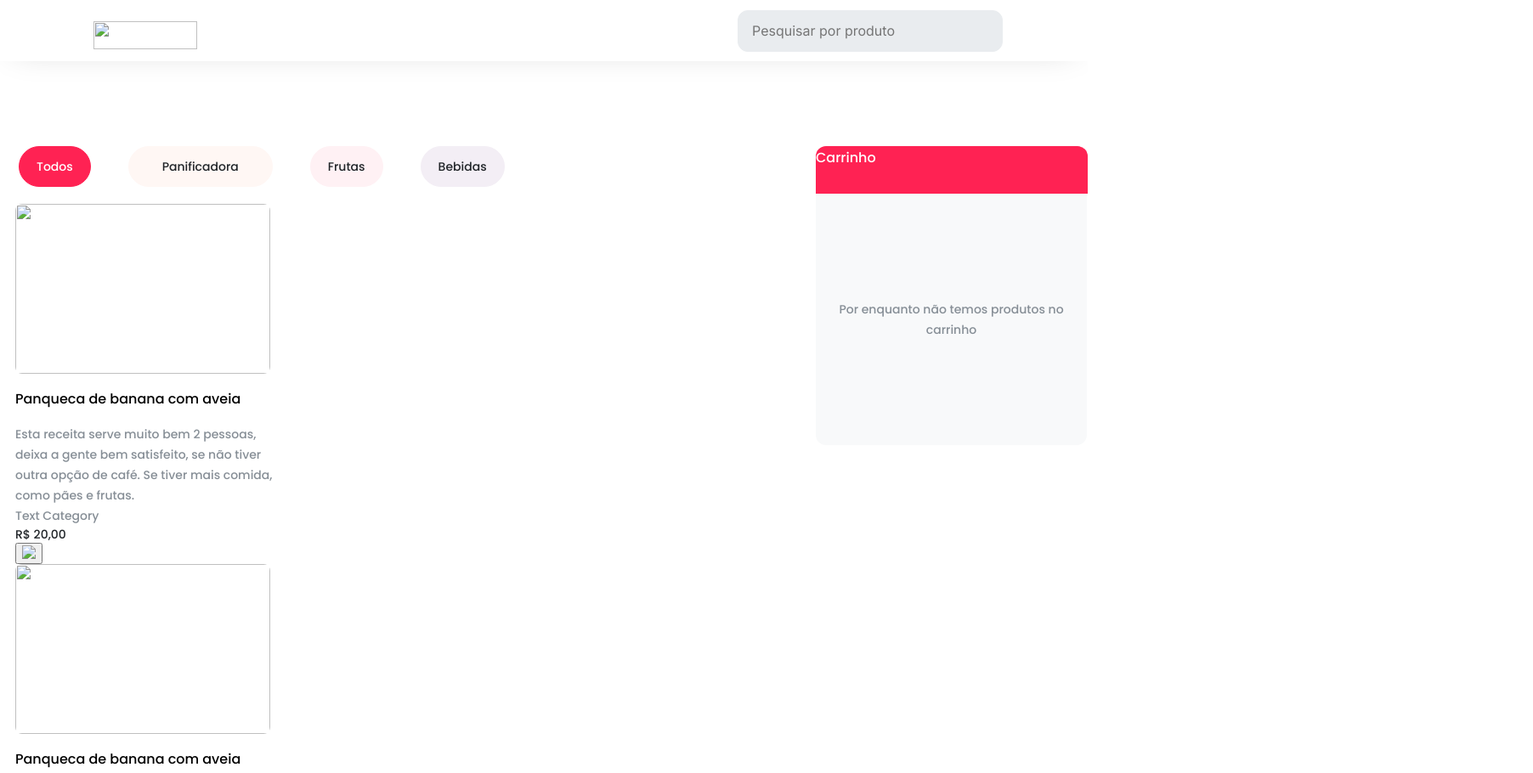
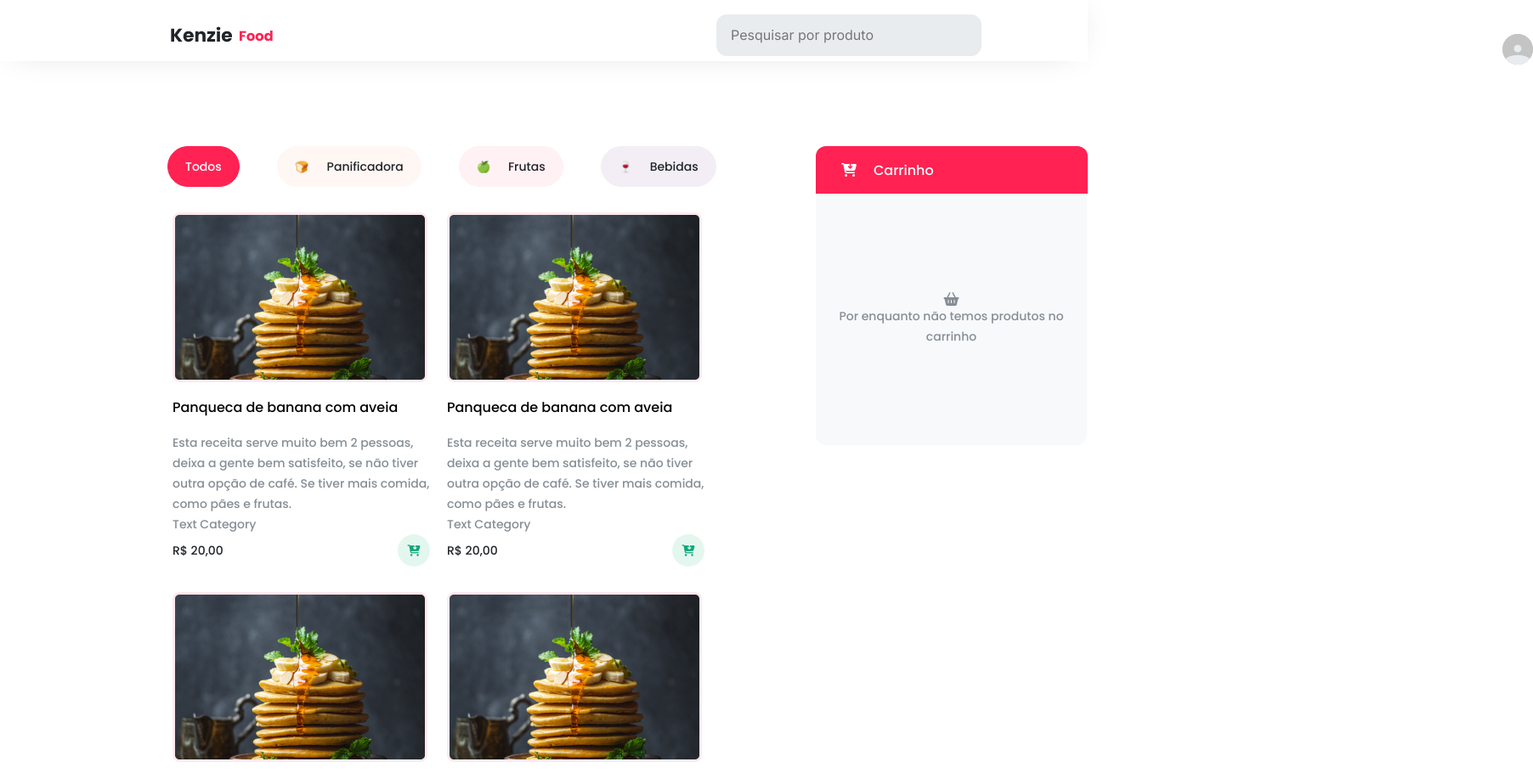
Before and after one commit to Kenzie-Academy-Brasil-Developers/api-kenziefood-m2-viniciusmodena, a plain HTML site: page index.html in a window 1280 px wide. Shown: the top 910 px of the page at 85% size, 1804 px wide, since content can reach past the window. Drawn offline with Linux system fonts and the light colour scheme.

Commit message:
feat: html e css atualizados

```diff
--- a/index.html
+++ b/index.html
@@ -6,13 +6,17 @@
     <meta http-equiv="X-UA-Compatible" content="IE=edge">
     <meta name="viewport" content="width=device-width, initial-scale=1.0">
     <title>Document</title>
+    <script src="https://kit.fontawesome.com/67d942ee47.js" crossorigin="anonymous"></script>
     <link rel="stylesheet" href="./src/styles/reset.css">
     <link rel="stylesheet" href="./src/styles/home.css">
 </head>
 
 <body>
     <nav>
-        <img class="nav-img" src="./imgs/logo.png">
+        <div class="nav-imgs">
+            <img class="nav-img" src="./src/img/logo.png">
+            <img class="nav-icon" src="./src/img/userIcon.png">
+        </div>
         <input class="nav-input" type="text" placeholder="Pesquisar por produto">
     </nav>
 
@@ -23,69 +27,76 @@
                     <h5>Todos</h5>
                 </button>
                 <button class="filters-panificadora">
+                    <p>🍞</p>
                     <h5>Panificadora</h5>
                 </button>
                 <button class="filters-frutas">
+                    <p>🍏</p>
                     <h5>Frutas</h5>
                 </button>
                 <button class="filters-bebidas">
+                    <p>🍷</p>
                     <h5>Bebidas</h5>
                 </button>
             </div>
             <div class="vitrine">
-                <ul class="vitrine-card">
-                    <img class="vitrine-img" src="./imgs/pancake.png">
+                <div class="vitrine-card">
+                    <img class="vitrine-img" src="./src/img/pancake.png">
                     <h3>Panqueca de banana com aveia</h3>
                     <p>Esta receita serve muito bem 2 pessoas, deixa a gente bem satisfeito,
                         se não tiver outra opção de café. Se tiver mais comida, como pães e frutas.</p>
                     <span>Text Category</span>
                     <div class="vitrine-buy">
                         <h5>R$ 20,00</h5>
-                        <button><img src="./imgs/Text.png"></button>
+                        <button><i class="fa-solid fa-cart-arrow-down"></i></button>
                     </div>
-
-                <ul class="vitrine-card">
-                    <img class="vitrine-img" src="./imgs/pancake.png">
+                    </div>
+                <div class="vitrine-card">
+                    <img class="vitrine-img" src="./src/img/pancake.png">
                     <h3>Panqueca de banana com aveia</h3>
                     <p>Esta receita serve muito bem 2 pessoas, deixa a gente bem satisfeito,
                             se não tiver outra opção de café. Se tiver mais comida, como pães e frutas.</p>
                     <span>Text Category</span>
                         <div class="vitrine-buy">
                         <h5>R$ 20,00</h5>
-                       <button><img src="./imgs/Text.png"></button>
+                        <button><i class="fa-solid fa-cart-arrow-down"></i></button>
                         </div>
-                <ul class="vitrine-card">
-                    <img class="vitrine-img" src="./imgs/pancake.png">
+                </div>
+                <div class="vitrine-card">
+                    <img class="vitrine-img" src="./src/img/pancake.png">
                     <h3>Panqueca de banana com aveia</h3>
                     <p>Esta receita serve muito bem 2 pessoas, deixa a gente bem satisfeito,
                             se não tiver outra opção de café. Se tiver mais comida, como pães e frutas.</p>
                     <span>Text Category</span>
                     <div class="vitrine-buy">
                         <h5>R$ 20,00</h5>
-                        <button><img src="./imgs/Text.png"></button>
+                        <button><i class="fa-solid fa-cart-arrow-down"></i></button>
                     </div>
-                <ul class="vitrine-card">
-                            <img class="vitrine-img" src="./imgs/pancake.png">
+                    </div>
+                <div class="vitrine-card">
+                    <img class="vitrine-img" src="./src/img/pancake.png">
                     <h3>Panqueca de banana com aveia</h3>
                     <p>Esta receita serve muito bem 2 pessoas, deixa a gente bem satisfeito,
                                     se não tiver outra opção de café. Se tiver mais comida, como pães e frutas.</p>
                     <span>Text Category</span>
                     <div class="vitrine-buy">
                         <h5>R$ 20,00</h5>
-                                <button><img src="./imgs/Text.png"></button>
+                        <button><i class="fa-solid fa-cart-arrow-down"></i></button>
                     </div>
-                <ul class="vitrine-card">
-                                <img class="vitrine-img" src="./imgs/pancake.png">
+                </div>
+                <div class="vitrine-card">
+                    <img class="vitrine-img" src="./src/img/pancake.png">
                                 <h3>Panqueca de banana com aveia</h3>
                                 <p>Esta receita serve muito bem 2 pessoas, deixa a gente bem satisfeito,
                                         se não tiver outra opção de café. Se tiver mais comida, como pães e frutas.</p>
                                 <span>Text Category</span>
                                 <div class="vitrine-buy">
                                     <h5>R$ 20,00</h5>
-                                    <button><img src="./imgs/Text.png"></button>
+                                    <button><i class="fa-solid fa-cart-arrow-down"></i></button>
                                 </div>
-                <ul class="vitrine-card">
-                                    <img class="vitrine-img" src="./imgs/pancake.png">
+                            </div>
+                <div class="vitrine-card">
+                    <img class="vitrine-img" src="./src/img/pancake.png">
                                 <h3>Panqueca de banana com aveia</h3>
                                 <p>Esta receita serve muito bem 2 pessoas, deixa a gente bem satisfeito,
                                             se não tiver outra opção de café. Se tiver mais comida, como pães e frutas.
@@ -93,21 +104,32 @@
                                 <span>Text Category</span>
                             <div class="vitrine-buy">
                                 <h5>R$ 20,00</h5>
-                                    <button><img src="./imgs/Text.png"></button>
+                                <button><i class="fa-solid fa-cart-arrow-down"></i></button>
+                            </div>
                         </div>
             </div>
         </div>
 
         <div class="carrinho">
-            <div class="carrinho-title">Carrinho</div>
+            <div class="carrinho-title">
+                <i class="fa-solid fa-cart-arrow-down"></i>
+                <h5>Carrinho</h5>
+            </div>
             <ul class="carrinho-ul">
+                <i class="fa-solid fa-basket-shopping"></i>
                 <p>Por enquanto não temos produtos no carrinho</p>
             </ul>
         </div>
+
     </main>
 
 
-    <footer></footer>
+    <footer>
+        <button class="carrinho-footer">
+            <i class="fa-solid fa-cart-arrow-down"></i>
+            <h5>Carrinho</h5>
+        </button>
+    </footer>
 </body>
 
 </html>
--- a/src/styles/home.css
+++ b/src/styles/home.css
@@ -9,7 +9,6 @@ html, body{
     width: 100vw;
     height: 100vh;
 }
-
 nav{
     display: flex;
     flex-direction: column;
@@ -22,7 +21,14 @@ nav{
     background: #FFFFFF;
     box-shadow: 0px 0px 40px -18px rgba(0, 0, 0, 0.25);
 }
-
+.nav-imgs{
+    display: flex;
+    justify-content: space-evenly;
+    align-items: center;
+}
+.nav-icon{
+    margin-top: 10px;
+}
 .nav-img{
     padding: 10px 0px 0px 10px;
     width: 122px;
@@ -30,12 +36,14 @@ nav{
     left: 18px;
     top: 21px;
 }
-
 .nav-input{
     display: flex;
     flex-direction: row;
     align-items: center;
     padding: 15px 18px 15px 16px;
+
+    margin-top: 50px;
+    margin-left: 10px;
 
     width: 342px;
     height: 49px;
@@ -55,6 +63,16 @@ nav{
     line-height: 19px;
 
     color: #868E96;
+}
+
+.nav-icon{
+    width: 36px;
+    height: 36px;
+    left: 1446px;
+    top: 17px;
+
+    background: #C4C4C4;
+    border-radius: 128.571px;
 }
 
 /*
@@ -97,7 +115,7 @@ main{
 .filters-panificadora{
     display: flex;
     flex-direction: row;
-    justify-content: center;
+    justify-content: space-between;
     align-items: center;
     padding: 15px 20px;
 
@@ -120,7 +138,7 @@ main{
 .filters-frutas{
     display: flex;
     flex-direction: row;
-    justify-content: center;
+    justify-content: space-between;
     align-items: center;
     padding: 15px 20px;
 
@@ -135,12 +153,14 @@ main{
     box-sizing: border-box;
     border-radius: 32px;
     margin: 0px 22px;
+    flex: none;
+    flex-grow: 0;
 }
 
 .filters-bebidas{
     display: flex;
     flex-direction: row;
-    justify-content: center;
+    justify-content: space-between;
     align-items: center;
     padding: 15px 20px;
 
@@ -155,6 +175,8 @@ main{
     box-sizing: border-box;
     border-radius: 32px;
     margin: 0px 22px;
+    flex: none;
+    flex-grow: 0;
 }
 
 button h5{
@@ -163,17 +185,12 @@ button h5{
     top: 84.39%;
     bottom: 4.05%;
 
-    /* Title2 */
-
     font-family: 'Poppins';
     font-style: normal;
     font-weight: 500;
     font-size: 14px;
     line-height: 20px;
-    /* identical to box height, or 143% */
 
-
-    /* grey-4 */
 
     color: #212529;
 }
@@ -193,12 +210,16 @@ VITRINE
 .vitrine-card{
     display: flex;
     flex-direction: column;
-    padding: 0px;
-
+    padding: 0px 0px 0px 0px;
     width: 303px;
     height: 397px;
     left: 18px;
     top: 250px;
+
+    margin-bottom: 30px;
+}
+.vitrine-card i{
+    color: #0CA678;
 }
 .vitrine-img{
     height: 200px;
@@ -213,9 +234,10 @@ VITRINE
     box-sizing: border-box;
     border-radius: 8px;
 }
-.vitrine-comprar{
+.vitrine-buy{
     display: flex;
     justify-content: space-between;
+    align-items: center;
 
     width: 100%;
     left: 0%;
@@ -224,15 +246,18 @@ VITRINE
     bottom: 0%;
 
     flex-grow: 0;
-    margin: 16px 0px;
 }
-.vitrine-comprar button{
+.vitrine-buy button{
     background: #E4F7EF;
     border: none;
     border-radius: 50%;
+    height: 38px;
+    width: 38px;
+    left: 0px;
+    top: 0px;
 }
 
-ul h3{
+.vitrine h3{
     left: 0%;
     right: 12.21%;
     top: 0%;
@@ -252,7 +277,7 @@ ul h3{
     margin: 16px 0px;
 }
 
-ul h5{
+.vitrine h5{
     left: 0%;
     right: 80.2%;
     top: 84.39%;
@@ -267,7 +292,7 @@ ul h5{
     color: #212529;
 }
 
-ul p{
+.vitrine p{
     left: 0%;
     right: 0%;
     top: 0%;
@@ -282,7 +307,7 @@ ul p{
     color: #868E96;
 }
 
-ul span{
+.vitrine span{
     left: 0%;
     right: 0%;
     top: 0%;
@@ -301,8 +326,9 @@ ul span{
 CARRINHO
 */
 
-.carrinho{}
-
+.carrinho{
+    display: none;
+}
 .carrinho-title{
     width: 374px;
     height: 60px;
@@ -312,6 +338,20 @@ CARRINHO
     background: #FF2253;
     border-radius: 0px;
 }
+.carrinho-footer{
+    width: 100%;
+    height: 60px;
+    left: 0px;
+    top: 655px;
+
+    background: #FF2253;
+    border-radius: 0px;
+    border: none;
+}
+.carrinho-footer i, .carrinho-footer h5{
+    color: white;
+}
+
 
 @media ( min-width: 375px ){
     nav{
@@ -329,7 +369,7 @@ CARRINHO
         box-shadow: 0px 0px 40px -18px rgba(0, 0, 0, 0.25);
     }
     .nav-img{
-        margin-left: 100px;
+        margin-left: 190px;
     }
     .nav-input{
     display: flex;
@@ -342,7 +382,9 @@ CARRINHO
     left: 1173px;
     top: 12px;
 
-    margin-right: 100px;
+    margin-top: 25px;
+    margin-right: 125px;
+    margin-bottom: 15px;
 
     background: #E9ECEF;
 
@@ -350,13 +392,45 @@ CARRINHO
     box-sizing: border-box;
     border-radius: 12px;
     }
+    .nav-icon{
+        position: relative;
+    }
+    .nav-login{
+        display: flex;
+        justify-content: space-evenly;
+    }
+
+    /*
+    FILTERS
+    */
 
     .filters{
-    width: 601px;
-    height: 48px;
-    left: 117px;
-    top: 122px;
+        width: 601px;
+        height: 48px;
+        left: 117px;
+        top: 122px;
+
     }
+
+    .filters-todos:hover{
+        border: solid 1px black;
+    }
+
+    .filters-panificadora:hover{
+        border: solid 1px black;
+    }
+
+    .filters-frutas:hover{
+        border: solid 1px black;
+    }
+
+    .filters-bebidas:hover{
+        border: solid 1px black;
+    }
+
+    /*
+    VITRINE
+    */
 
     main{
         display: flex;
@@ -365,13 +439,22 @@ CARRINHO
         display: flex;
         flex-direction: column;
 
-        width: 75%;
+        margin-left: 175px;
+        width: 65%;
     }
     .vitrine{
         display: flex;
         flex-wrap: wrap;
         width: 100%;
     }
+
+    .vitrine-card{
+        padding: 10px;
+    }
+
+    /*
+    CARRINHO
+    */
 
     .carrinho{
     display: flex;
@@ -383,6 +466,9 @@ CARRINHO
     top: 122px;
     }
     .carrinho-title{
+    display: flex;
+    align-items: center;
+
     width: 320px;
     height: 56px;
     left: 1166px;
@@ -399,9 +485,16 @@ CARRINHO
 
     color: #FFFFFF;
     }
+    .carrinho-title i{
+        margin-left: 30px;
+    }
+    .carrinho-title h5{
+        margin-left: 20px;
+    }
     .carrinho-ul{
         display: flex;
         justify-content: center;
+        flex-direction: column;
         align-items: center;
 
         width: 319px;
@@ -411,6 +504,9 @@ CARRINHO
 
         background: #F8F9FA;
         border-radius: 0px 0px 12px 12px;
+    }
+    .carrinho-ul i{
+        color: #868E96;
     }
     .carrinho-ul p{
     font-family: 'Poppins';
@@ -423,6 +519,8 @@ CARRINHO
 
     color: #868E96;
     }
-
+    .carrinho-footer{
+        display: none;
+    }
 
 }
```
Also changed, not shown: src/img/logo.png (added), src/img/pancake.png (added), src/img/userIcon.png (added). Lines whose indentation alone changed are shown as unchanged.
